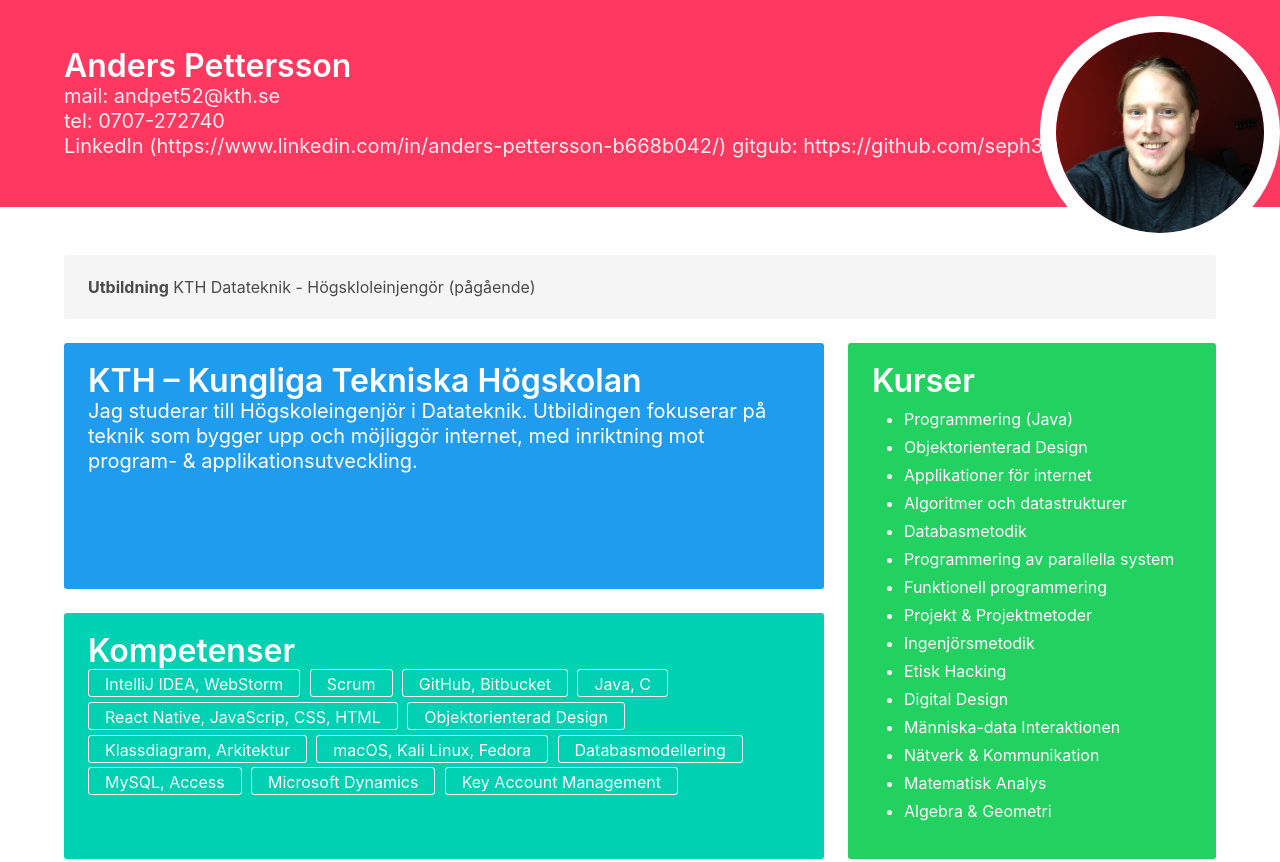
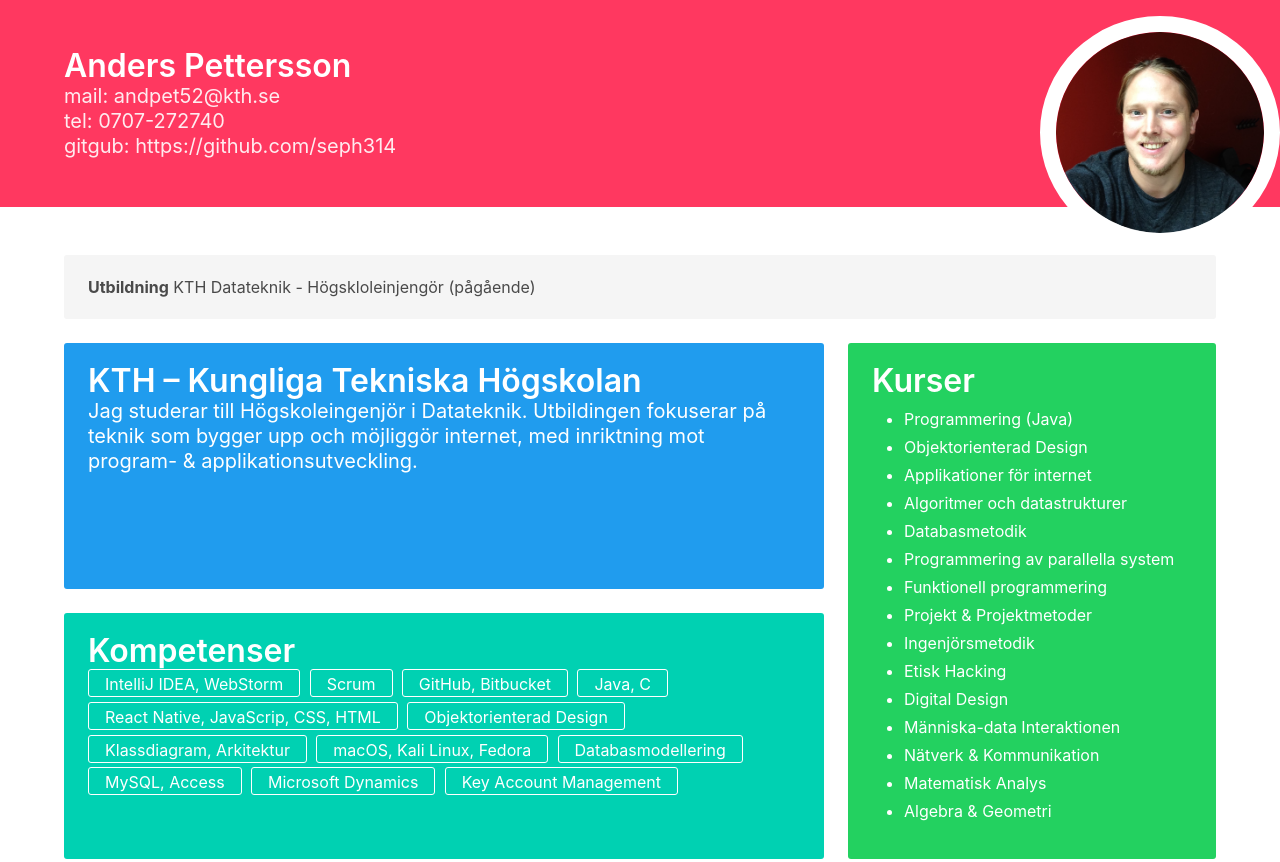
Before and after one commit to seph314/cv, a plain HTML site: page index.html in a window 1280 px wide. Shown: the top 862 px of the page. Drawn offline with Linux system fonts and the light colour scheme.

Commit message:
Update index.html

```diff
--- a/index.html
+++ b/index.html
@@ -15,7 +15,6 @@
         <h2 class="subtitle">
           mail: andpet52@kth.se </br>
           tel: 0707-272740 </br>
-          <a href="https://www.linkedin.com/in/anders-pettersson-b668b042/">LinkedIn (https://www.linkedin.com/in/anders-pettersson-b668b042/)</a>
           gitgub: https://github.com/seph314
         </h2>
       </div>
```
